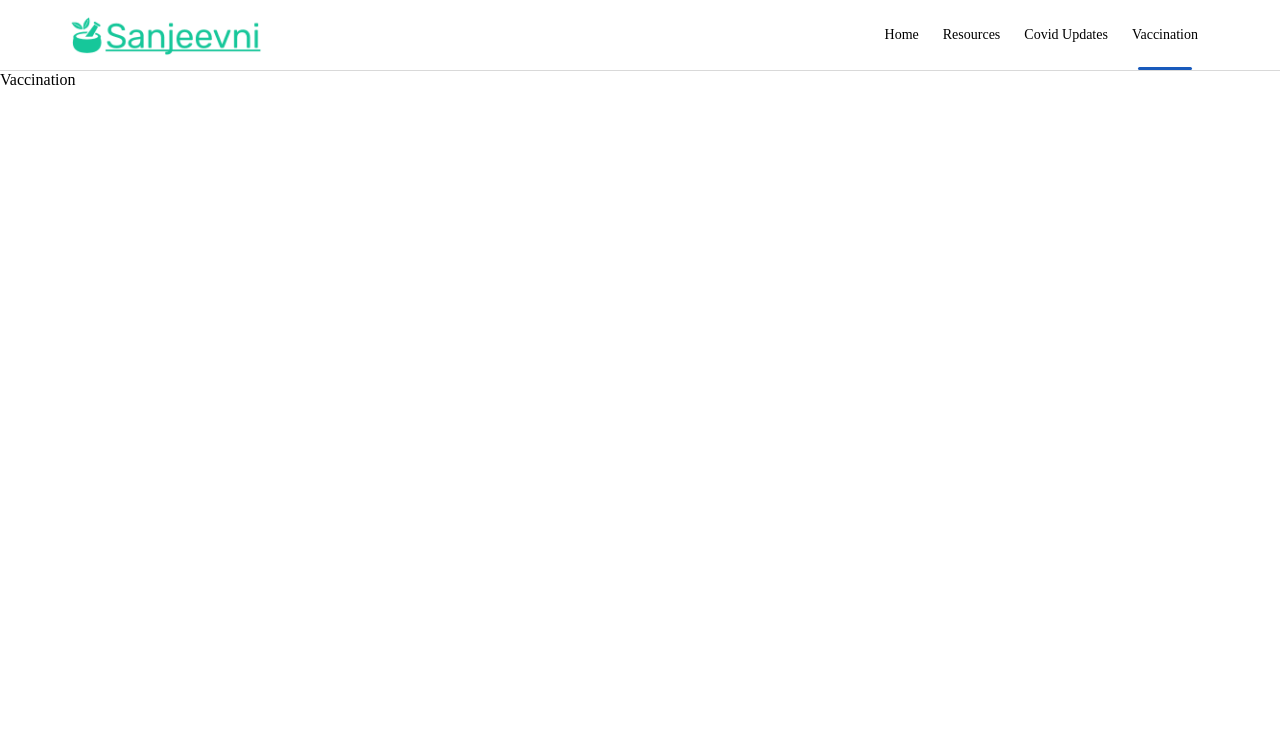
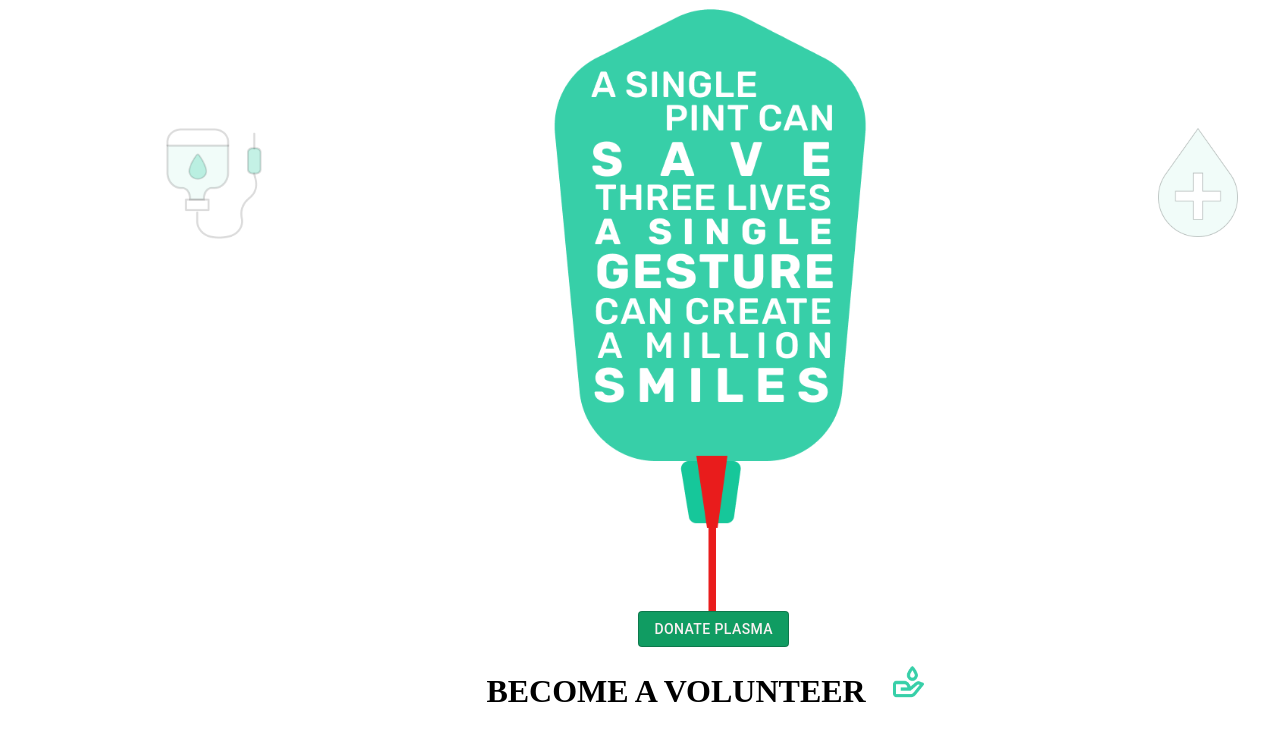
Before and after one commit to vice76/WebOCode, a React (Create React App) app: page /vaccination in a window 1280 px wide. Shown: the top 740 px of the page. Built offline with nearby package versions, Linux system fonts and the light colour scheme.

Commit message:
added button and icon

```diff
--- a/src/App.js
+++ b/src/App.js
@@ -6,29 +6,31 @@ import Resources from './components/resources/Resources';
 import CovidUpdates from './components/covidUpdates/CovidUpdates';
 import Vaccination from './components/vaccination/Vaccination';
 import SideBar from './shared/SideBar';
+import Bloodbottle from "./components/home/Bloodbottle";
 
 class App extends Component {
-  sideDrawerClosedHandler = () => {
-    this.setState({ showSideDrawer: false });
-  };
+  // sideDrawerClosedHandler = () => {
+  //   this.setState({ showSideDrawer: false });
+  // };
 
-  sideDrawerToggleHandler = () => {
-    this.setState((prevState) => {
-      return { showSideDrawer: !prevState.showSideDrawer };
-    });
-  };
+  // sideDrawerToggleHandler = () => {
+  //   this.setState((prevState) => {
+  //     return { showSideDrawer: !prevState.showSideDrawer };
+  //   });
+  // };
 
   render() {
   return (
     <div className="App">
-      <Header />
+      {/* <Header />
       <SideBar />
       <Switch>
         <Route path="/" exact component={Home} />
         <Route path="/resources" component={Resources} />
         <Route path="/covidupdates" component={CovidUpdates} />
         <Route path="/vaccination" component={Vaccination} />
-      </Switch>
+      </Switch> */}
+      <Bloodbottle/>
     </div>
   );
 }
--- a/src/components/home/Bloodbottle.js
+++ b/src/components/home/Bloodbottle.js
@@ -2,14 +2,25 @@ import React from 'react'
 import Blood from "../../assets/Blood.png";
 import Bottle from "../../assets/Bottle.png";
 import Drop from "../../assets/Drop.png";
+import Donateicon from "../../assets/bx-donate-blood.png";
+import { Button } from '@material-ui/core';
 import "../../scss/components/_bloodbottle.scss";
 
 const Bloodbottle = () => {
     return (
         <div className="bloodbottle">
-             <img className="bloodbottle-left" src={Bottle} slt="Website-Logo"/>
-             <img className="bloodbottle-center" src={Blood} slt="Website-Logo"/>
-             <img className="bloodbottle-right" src={Drop} slt="Website-Logo"/>
+             <img className="bloodbottle-left" src={Bottle} slt="background -img1"/>
+             <img className="bloodbottle-center" src={Blood} slt="main-img"/>
+             <img className="bloodbottle-right" src={Drop} slt="background -img2"/>
+             <div className="donate-button">
+             <Button variant="outlined" >Donate Plasma</Button>
+             </div>
+             <div className="plasma-heading">
+                <h1>BECOME A VOLUNTEER
+                <img className="icon" src={Donateicon} slt="background -img2"/>
+                </h1>
+
+             </div>
         </div>
     )
 }
--- a/src/scss/components/_bloodbottle.scss
+++ b/src/scss/components/_bloodbottle.scss
@@ -1,5 +1,7 @@
+@import '../variables/_color.scss';
+
 .bloodbottle{
-    padding-left: 15%;
+    padding-left: 13%;
     > * {
         margin-right: 18rem;
       }
@@ -12,7 +14,7 @@
         width: 6rem;
     }
     .bloodbottle-center{
-        margin-left: 22rem;
+        margin-left: 24rem;
         width: 20rem;
   }
       .bloodbottle-right{
@@ -20,6 +22,22 @@
         padding-top: 10%;
         width: 5rem;
     }
-
-
+    .donate-button{
+      margin-top: -0.5rem;
+      margin-left: 29.5rem;
+      .MuiButton-root{
+        color: $color-white;
+        background-color: $color-green;
+      }
+    }
+    .plasma-heading{
+      padding-top: 1rem;
+      margin-left: 20rem;
+      margin-bottom: 1rem;
+      margin-right: 3rem;
+    }
+    .icon{
+      width: 5%;
+      padding-left: 1.5rem;
+    }
 }
```
Also changed, not shown: src/assets/bx-donate-blood.png (added).
